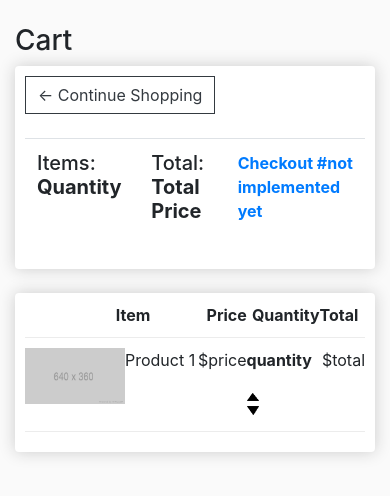
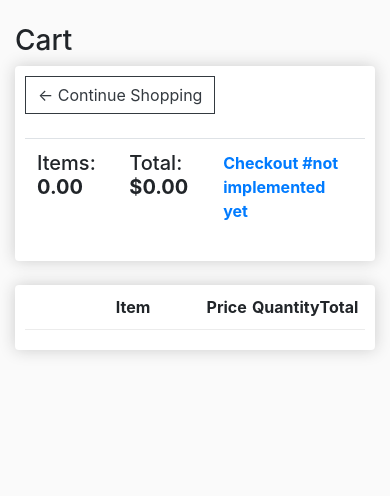
Before and after one commit to Rinkesh-P/Sunnybrae-Superette-OnlineStore, a Django app: page /cart/ in a window 390 px wide. Shown: the part 56-552 px from the top of the page. Run offline with Django 5.2, Linux system fonts and the light colour scheme; lists and menus that the app fills with data are empty; some libraries are stand-ins or nearby versions.

Commit message:
Cart updates
Updated the following:

Models.py - updated to return price, quantity and totals for orders in cart.

Views.py - updated so that the order can be rendered in the cart for authenticated users so far.

cart.html - edited so that instead of displaying the dummy variables i had earlier it will now be responsive to the dummy user and the order that was created.

```diff
--- a/SunnybraeWeb/store/templates/store/cart.html
+++ b/SunnybraeWeb/store/templates/store/cart.html
@@ -12,8 +12,8 @@
 
                     <table class="table">
                          <tr>
-                              <th><h5>Items: <strong> Quantity </strong></h5></th>
-                              <th><h5>Total:<strong> Total Price </strong></h5></th>
+                              <th><h5>Items: <strong> {{order.get_cart_items|floatformat:2}} </strong></h5></th>
+                              <th><h5>Total:<strong> ${{order.get_cart_total|floatformat:2}} </strong></h5></th>
                               <th>
                                    <a href="#">Checkout #not implemented yet </a>
                               </th>
@@ -32,19 +32,21 @@
                          <div style="flex:1"><strong>Total</strong></div>
                     </div>
 
+                    {%for item in items %}
                     <div class="cart-row">
                          <div style="flex:2"><img class="row-image" src="{% static 'images/placeholder.png' %}"></div>
-                         <div style="flex:2"><p>Product 1</p></div>
-                         <div style="flex:1"><p>$price</p></div>
+                         <div style="flex:2"><p>{{item.product.item_name}}</p></div>
+                         <div style="flex:1"><p>${{item.product.current_price|floatformat:2}}</p></div>
                          <div style="flex:1">
-                              <p class="quantity">quantity</p>
+                              <p class="quantity">{{item.quantity}}</p>
                               <div class="quantity">
                                    <img class="chg-quantity" src="{% static  'images/arrow-up.png' %}">
                                    <img class="chg-quantity" src="{% static  'images/arrow-down.png' %}">
                               </div>
                          </div>
-                         <div style="flex:1"><p>$total</p></div>
+                         <div style="flex:1"><p>${{item.get_total|floatformat:2}}</p></div>
                     </div>
+                    {%endfor%}
                </div>
           </div>
      </div>
--- a/SunnybraeWeb/store/views.py
+++ b/SunnybraeWeb/store/views.py
@@ -19,5 +19,14 @@ def faq(request):
     return render (request, 'store/faq.html', context)
 
 def cart(request):
-    context = {}
+
+    if request.user.is_authenticated:
+        customer = request.user.customer
+        order, created = Order.objects.get_or_create(customer=customer, complete=False)
+        items = order.orderitem_set.all()
+    else:
+        items = []
+        order = {"get_cart_total":0, "get_cart_items":0}
+
+    context = {'items':items, 'order': order}
     return render (request, 'store/cart.html', context)
```
Also changed, not shown: SunnybraeWeb/store/models.py (+22 -5 lines), SunnybraeWeb/db.sqlite3.
